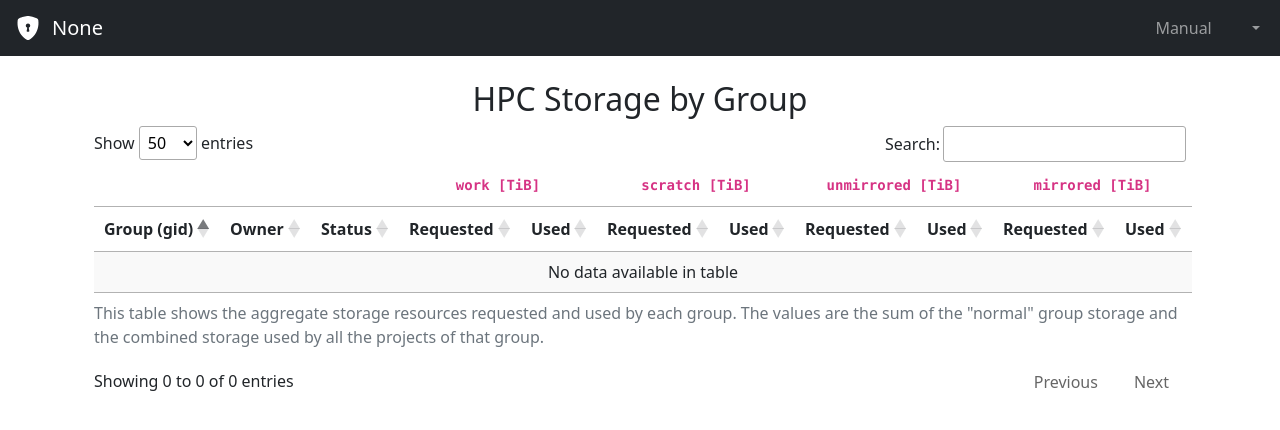
After one commit to bihealth/hpc-access, a Django app: template src/adminsec/templates/adminsec/storage_by_hpc_group.html in a window 1280 px wide. The commit adds this page. Shown: the top 430 px of the page. Run offline with Django 4.2, Linux system fonts and the light colour scheme; the template is opened without the code that fills it, so the values that code supplies are empty; parts of the project's set-up code (start-up, migrations or seed data) failed here and were passed over; some libraries are stand-ins or nearby versions.

Commit message:
feat: add view for aggregate storage across projects (#407)

```diff
--- /dev/null
+++ b/src/adminsec/templates/adminsec/storage_by_hpc_group.html
@@ -0,0 +1,68 @@
+{% extends 'base.html' %}
+
+{% load common %}
+
+{% block css %}
+  {{ block.super }}
+  <link href="https://cdn.datatables.net/v/dt/dt-3.0.0/datatables.min.css" rel="stylesheet">
+{% endblock css %}
+
+{% block javascript %}
+  {{ block.super }}
+  <script src="https://cdn.datatables.net/v/dt/dt-3.0.0/datatables.min.js" ></script>
+{% endblock javascript %}
+
+{% block content %}
+<div class="container-fluid text-center">
+  <h2 class="mt-4">HPC Storage by Group</h2>
+
+  <table id="hpcaccess-storage-by-group" class="display" data-order='[[0, "asc"]]' data-page-length="50">
+    <caption>
+      This table shows the aggregate storage resources requested and used by each group. The values are the sum of the "normal" group storage and the combined storage used by all the projects of that group.
+    </caption>
+    <thead style="text-align: center;">
+      <tr>
+        <th class="dt-head-center" colspan="3" data-dt-order="disable"></th>
+        <th class="dt-head-center" colspan="2" data-dt-order="disable"><code>work [TiB]</code></th>
+        <th class="dt-head-center" colspan="2" data-dt-order="disable"><code>scratch [TiB]</code></th>
+        <th class="dt-head-center" colspan="2" data-dt-order="disable"><code>unmirrored [TiB]</code></th>
+        <th class="dt-head-center" colspan="2" data-dt-order="disable"><code>mirrored [TiB]</code></th>
+      </tr>
+      <tr>
+        <th>Group (gid)</th>
+        <th>Owner</th>
+        <th>Status</th>
+        <th>Requested</th>
+        <th>Used</th>
+        <th>Requested</th>
+        <th>Used</th>
+        <th>Requested</th>
+        <th>Used</th>
+        <th>Requested</th>
+        <th>Used</th>
+      </tr>
+    </thead>
+    <tbody>
+      {% for obj in object_list %}
+        <tr>
+          <td class="dt-body-left">{{ obj.name }} ({{ obj.gid }})</td>
+          <td class="dt-body-left">{{ obj.owner }}</td>
+          <td class="dt-body-left">{{ obj.status }}</td>
+          <td class="dt-body-right">{{ obj.resources_requested.tier1_work | floatformat }}</td>
+          <td class="dt-body-right">{{ obj.resources_used.tier1_work | floatformat }}</td>
+          <td class="dt-body-right">{{ obj.resources_requested.tier1_scratch | floatformat }}</td>
+          <td class="dt-body-right">{{ obj.resources_used.tier1_scratch | floatformat }}</td>
+          <td class="dt-body-right">{{ obj.resources_requested.tier2_unmirrored | floatformat }}</td>
+          <td class="dt-body-right">{{ obj.resources_used.tier2_unmirrored | floatformat }}</td>
+          <td class="dt-body-right">{{ obj.resources_requested.tier2_mirrored | floatformat }}</td>
+          <td class="dt-body-right">{{ obj.resources_used.tier2_mirrored | floatformat }}</td>
+        </tr>
+      {% endfor %}
+    </tbody>
+  </table>
+
+  <script>
+    const DT = new DataTable("#hpcaccess-storage-by-group");
+  </script>
+</div>
+{% endblock content %}
--- a/src/hpc_access/templates/pages/admin_landing.html
+++ b/src/hpc_access/templates/pages/admin_landing.html
@@ -16,6 +16,9 @@
     <a class="nav-link" href="{% url 'impersonate-search' %}">
       Impersonate &mdash; SEARCH
     </a>
+    <a class="nav-link" href="{% url 'adminsec:storage-hpcgroup' %}">
+      Group storage overview
+    </a>
   </nav>
 </div>
 {% endblock content %}
```
Also changed, not shown: src/adminsec/urls.py (+8 -0 lines), src/adminsec/views.py (+22 -0 lines).
